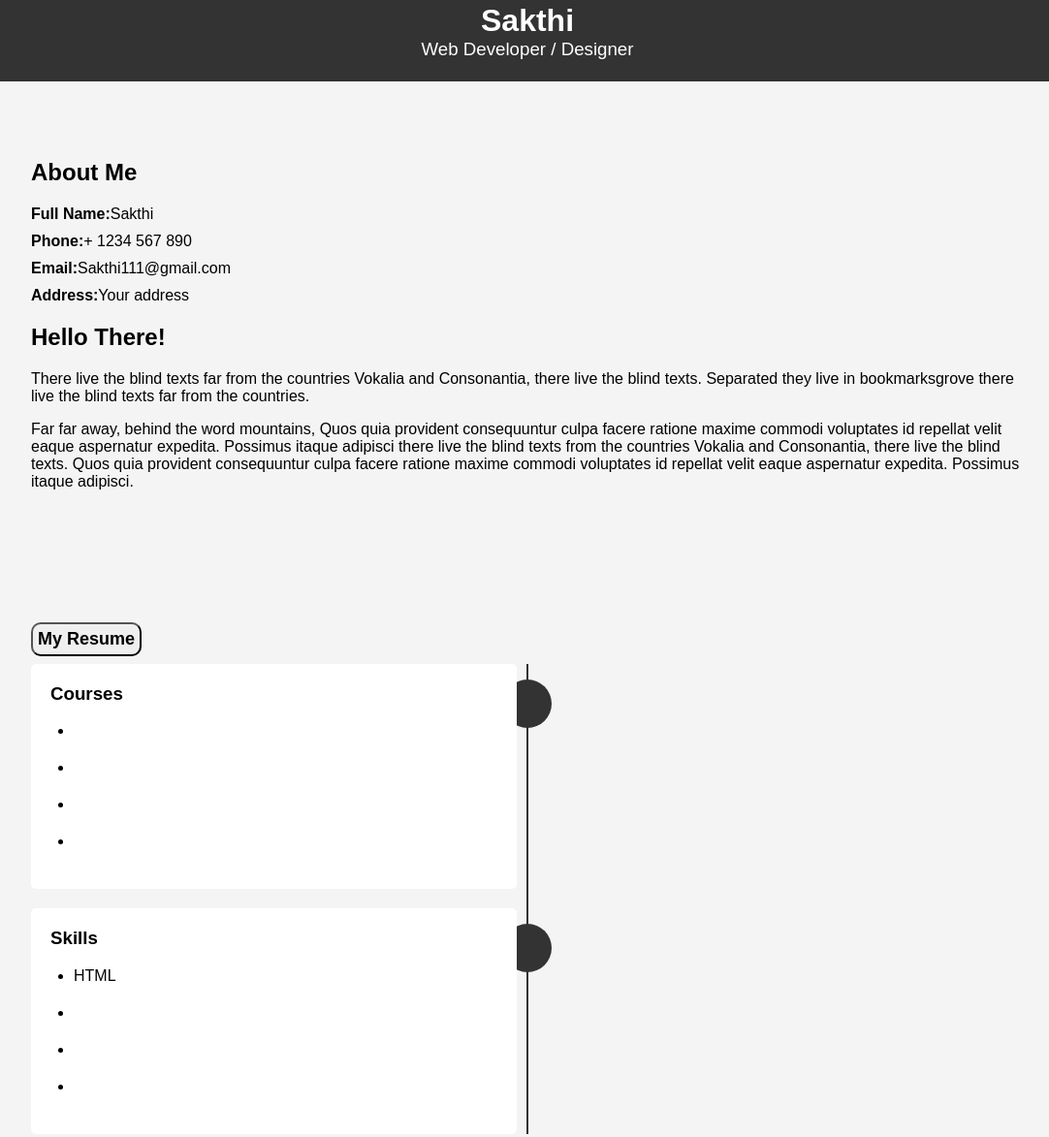
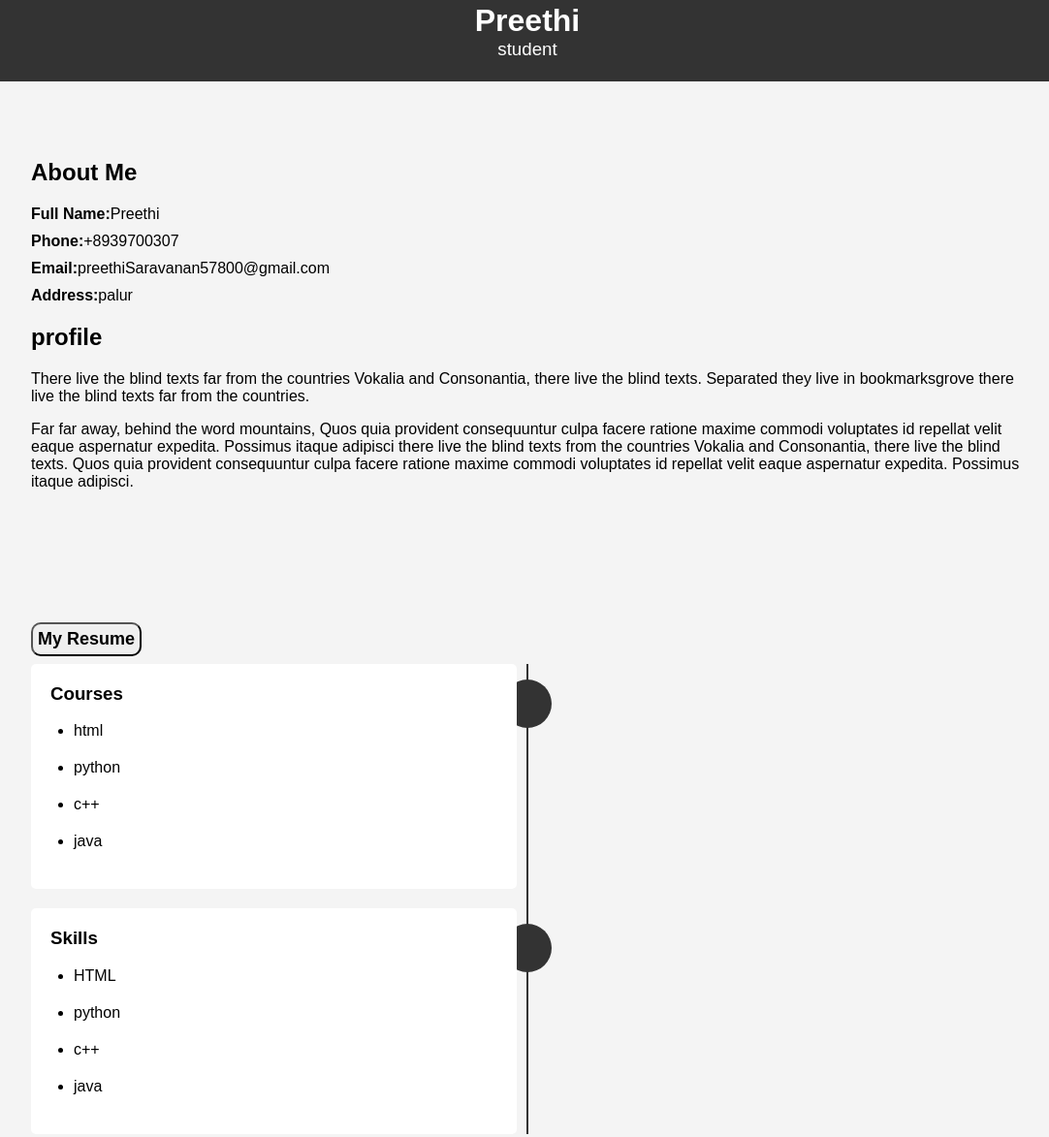
Before and after one commit to preethisaravanan57800-lgtm/digital_portfolio, a plain HTML site: page index.html in a window 1280 px wide. Shown: the part 179-1352 px from the top of the page at 97% size, without its empty margins (96-1178 px from the left). Drawn offline with Linux system fonts and the light colour scheme.

Commit message:
index.html

```diff
--- a/index.html
+++ b/index.html
@@ -171,8 +171,8 @@ footer {
     <header>
         <div class="container">
             <div class="profile-thumb"></div>
-            <h1>Sakthi</h1>
-            <h3>Web Developer / Designer</h3>
+            <h1>Preethi</h1>
+            <h3>student</h3>
         </div>
     </header>
 
@@ -182,14 +182,14 @@ footer {
             <div class="row">
                 <div class="col-md-4">
                     <ul class="info">
-                        <li><span>Full Name:</span>Sakthi</li>
-                        <li><span>Phone:</span>+ 1234 567 890</li>
-                        <li><span>Email:</span>Sakthi111@gmail.com</li>
-                        <li><span>Address:</span>Your address</li>
+                        <li><span>Full Name:</span>Preethi</li>
+                        <li><span>Phone:</span>+8939700307</li>
+                        <li><span>Email:</span>preethiSaravanan57800@gmail.com</li>
+                        <li><span>Address:</span>palur</li>
                     </ul>
                 </div>
                 <div class="col-md-8">
-                    <h2>Hello There!</h2>
+                    <h2>profile</h2>
                     <p>There live the blind texts far from the countries Vokalia and Consonantia, there live the blind texts. Separated they live in bookmarksgrove there live the blind texts far from the countries.</p>
                     <p>Far far away, behind the word mountains, Quos quia provident consequuntur culpa facere ratione maxime commodi voluptates id repellat velit eaque aspernatur expedita. Possimus itaque adipisci there live the blind texts from the countries Vokalia and Consonantia, there live the blind texts. Quos quia provident consequuntur culpa facere ratione maxime commodi voluptates id repellat velit eaque aspernatur expedita. Possimus itaque adipisci.</p>
                 </div>
@@ -199,7 +199,7 @@ footer {
 
     <section id="resume">
         <div class="container">
-            <button class=" btn btn-primary"><a href=".pdf">My Resume</a></button>
+            <button class=" btn btn-primary"><a href="resume.jpg">My Resume</a></button>
             <div class="row">
                 <div class="col-md-12">
                     <ul class="timeline">
@@ -208,10 +208,10 @@ footer {
                             <div class="timeline-panel">
                                 <h3>Courses</h3>
                                 <ul>
-                                    <li></li>
-                                    <li></li>
-                                    <li></li>
-                                    <li></li>
+                                    <li>html</li>
+                                    <li>python</li>
+                                    <li>c++</li>
+                                    <li>java</li>
                                 </ul>
                             </div>
                         </li>
@@ -221,9 +221,9 @@ footer {
                                 <h3>Skills</h3>
                                 <ul>
                                     <li>HTML</li>
-                                    <li></li>
-                                    <li></li>
-                                    <li></li>
+                                    <li>python</li>
+                                    <li>c++</li>
+                                    <li>java</li>
                                 </ul>
                             </div>
                         </li>
@@ -239,4 +239,5 @@ footer {
         </div>
     </footer>
 </body>
+
 </html>
```
